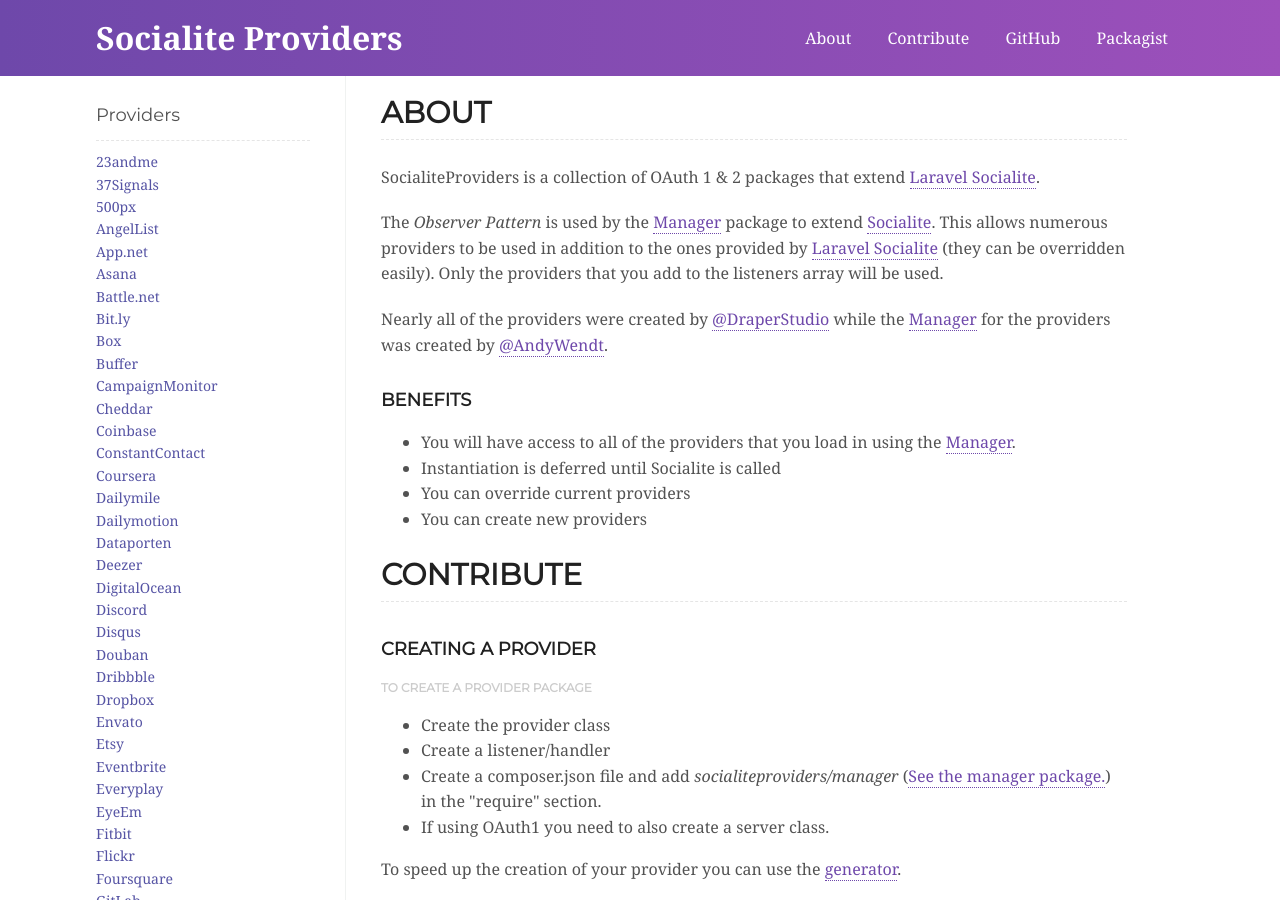
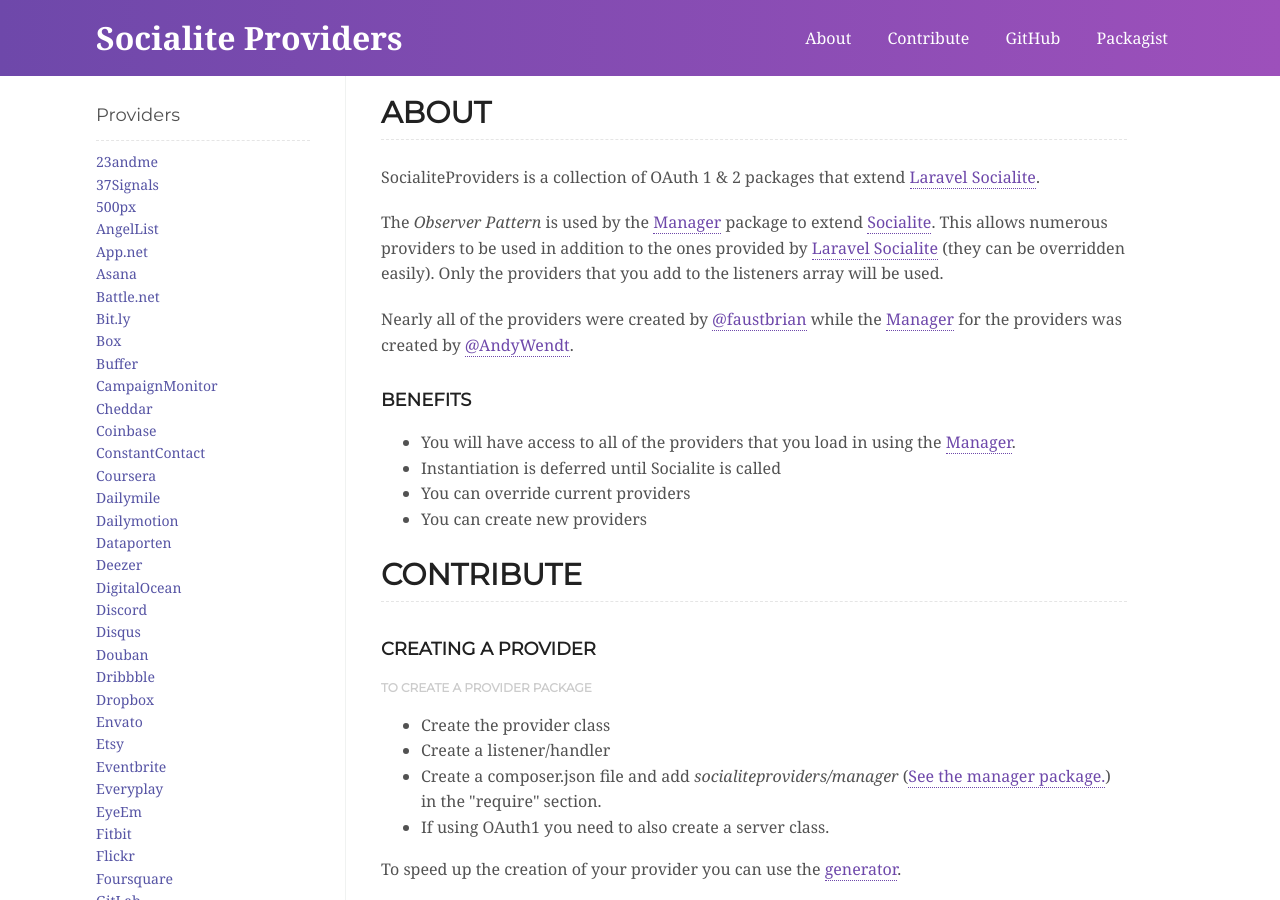
Before and after one commit to SocialiteProviders/socialiteproviders.github.io, a Jekyll site: the page built from index.html, in a window 1280 px wide and 900 px high. Built offline with Jekyll 4.4.1, drawn with Linux system fonts in a browser that asks for light colours; nearby versions of some CDN libraries; some web fonts are replaced.

Commit message:
Update about.html

```diff
--- a/_includes/about.html
+++ b/_includes/about.html
@@ -10,7 +10,7 @@
         (they can be overridden easily).  Only the providers that you add to the listeners array will be used.
     </p>
 
-    <p>Nearly all of the providers were created by <a href="https://github.com/DraperStudio">@DraperStudio</a> while the
+    <p>Nearly all of the providers were created by <a href="https://github.com/faustbrian">@faustbrian</a> while the
     <a href="https://github.com/SocialiteProviders/Manager">Manager</a> for the providers was created by
         <a href="https://github.com/AndyWendt">@AndyWendt</a>. </p>
 
```
